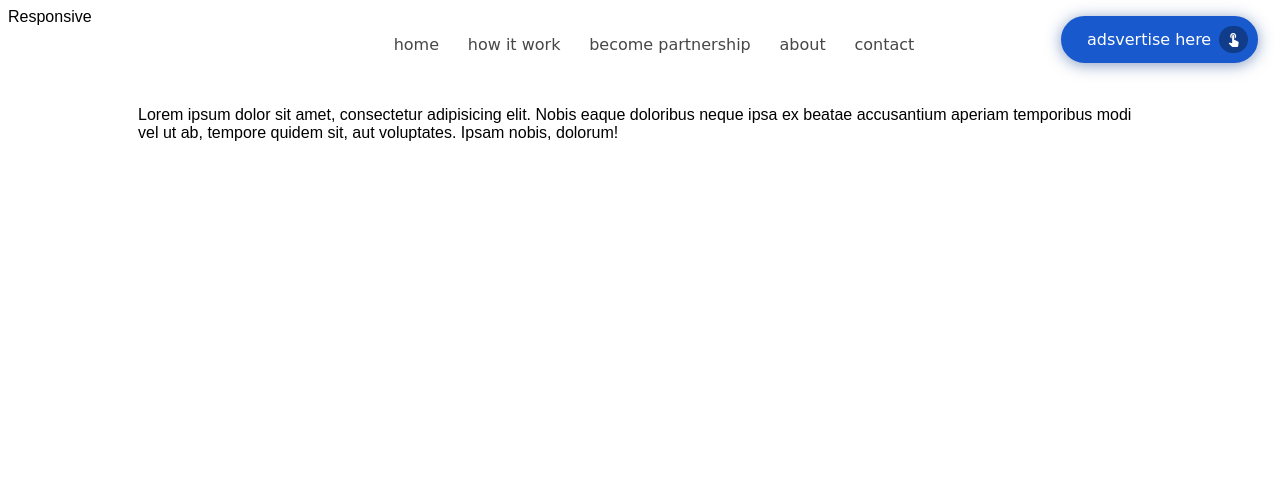
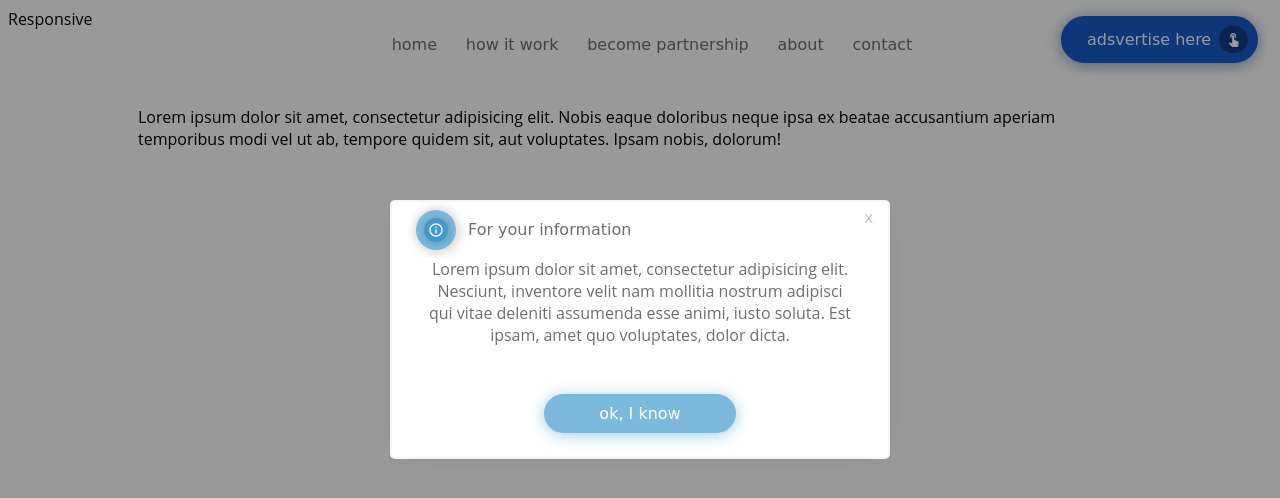
Before and after one commit to novalufian/angkods, a website: page index.html in a window 1280 px wide. Drawn offline with Linux system fonts and the light colour scheme; a web font is replaced by a local one.

Commit message:
adding modal pop up

```diff
--- a/index.html
+++ b/index.html
@@ -7,13 +7,13 @@
 
 	<title>Document</title>
 	<link rel="stylesheet" href="dist/css/normalize.css">
+	<link rel="stylesheet" href="dist/css/flexboxgrid.min.css">
 	<link rel="stylesheet" href="dist/css/angkods.min.css">
-	<link rel="stylesheet" href="dist/css/flexboxgrid.min.css">
 
 	<link href="https://fonts.googleapis.com/icon?family=Material+Icons"
       rel="stylesheet">
 </head>
-<body>
+<body class="open-sans">
 	<!--header fix top tag-->
 	<header class="header-fix-top">
 		<!--header content-->
@@ -59,5 +59,39 @@
 			Lorem ipsum dolor sit amet, consectetur adipisicing elit. Nobis eaque doloribus neque ipsa ex beatae accusantium aperiam temporibus modi vel ut ab, tempore quidem sit, aut voluptates. Ipsam nobis, dolorum!
 		</div>
 	</div>
+
+
+	<div class="modal">
+        <!--main-modal for content the modal-->
+       <div class="main-modal modal-md modal-info">
+           <!--modal header-->
+           <div class="modal-header ">
+               <!--title modal-->
+               <div class="modal-title fredoke">
+                   <span class="add-ons">
+                       <i class="material-icons">info_outline</i>
+                   </span>
+                   <p>For your information</p>
+               </div>
+               <!--close button top right-->
+               <button class="btn-close">x</button>
+           </div>
+
+           <!--modal body for content data-->
+           <div class="modal-body open-sans">
+               <div class="modal-icon">
+               </div>
+
+               <p>Lorem ipsum dolor sit amet, consectetur adipisicing elit. Nesciunt, inventore velit nam mollitia nostrum adipisci qui vitae deleniti assumenda esse animi, iusto soluta. Est ipsam, amet quo voluptates, dolor dicta.</p>
+           </div>
+
+           <!--modal footer for bbutton-->
+           <div class="modal-footer fredoke">
+               <button class="btn btn-info rounded btn-confirm-sigle">
+                   ok, I know
+               </button>
+           </div>
+       </div>
+    </div>
 </body>
 </html>
--- a/sass/_button.scss
+++ b/sass/_button.scss
@@ -78,3 +78,17 @@ $bg-list-dark : $primary-color-dark $danger-color-dark $warning-color-dark $succ
 .rounded{
     border-radius: 100px;
 }
+.btn-close{
+    flex: 1;
+    align-items: flex-start;
+    float: right;
+    font-family: $fredoke;
+    line-height: 1em;
+    font-size: 1em;
+    border: none;
+    background: transparent;
+    height: 1em;
+    width: 1em;
+    margin-top: .5em;
+    color: $default-color-dark;
+}
--- a/sass/_carosul.scss
+++ b/sass/_carosul.scss
@@ -1,14 +1,9 @@
 .banner{
-    position: relative;
-    width: 100%;
-    height: 100vh;
-
     .carosul-item{
         float: left;
         width: 80%;
         margin: 0 10%;
         height: 80vh;
-        // background: yellow;
         padding: 10px;
     }
 }
--- a/sass/_modal.scss
+++ b/sass/_modal.scss
@@ -0,0 +1,117 @@
+.modal{
+    float: left;
+    display: block;
+    position: fixed;
+    z-index: 1000;
+    width: 100%;
+    height: 100vh;
+    background: rgba($overlay-bg, .4);
+    .main-modal{
+        top: 0;
+        bottom: 0;
+        left: 0;
+        right: 0;
+        background: $default-color-light;
+        box-sizing: border-box;
+        border: 2px solid rgba($default-color, .5);
+        border-radius: 5px;
+        box-shadow: 1px 1px 40px rgba($overlay-bg, .05);
+
+        .modal-header{
+            float: left;
+            display: flex;
+            width: 100%;
+            overflow: hidden;
+            color: $font-color-default-light;
+            .modal-title{
+                flex : 11;
+                box-sizing: border-box;
+                padding: 1em;
+
+                p{
+                    float: left;
+                    font-size: 1em;
+                    line-height: 1em;
+                    padding: .25em;
+                }
+                .add-ons i{
+                    @extend p;
+                    border-radius: 100px;
+                }
+            }
+        }
+        .modal-body{
+            width: 100%;
+            box-sizing: border-box;
+            padding: 1.5em 2em;
+            color: $font-color-default-light;
+            .modal-icon{
+                width: 100%;
+                text-align: center;
+            }
+            p{
+                text-align: center;
+            }
+        }
+
+        .modal-footer{
+            @extend .modal-body;
+            display: flex;
+            justify-content: space-around;
+            .btn-confirm{
+                flex: 2;
+                margin: 0 3em;
+            }
+            .btn-confirm-sigle{
+                flex: 1;
+                margin: 0 7.5em;
+            }
+        }
+    }
+    .modal-md{
+        width: 500px;
+        // min-height: 50vh;
+        margin: 25vh auto;
+    }
+}
+
+$color-list :primary danger warning success info default;
+$bg-list-dark : $primary-color-dark $danger-color-dark $warning-color-dark $success-color-dark $info-color-dark $default-color-dark;
+$bg-list : $primary-color $danger-color $warning-color $success-color $info-color $default-color;
+
+@each $current-color in $color-list{
+    $i : index($color-list, $current-color);
+    .modal-#{$current-color}{
+        .add-ons i{
+            color: white;
+            background: nth($bg-list-dark, $i);
+            box-shadow: 1px 1px 5px .2em rgba(0,0,0,.1),
+                        0 0 0 .5em nth($bg-list, $i),
+                        1px 1px 10px .7em rgba(0,0,0,.15);
+            margin: 0 1em;
+        }
+    }
+
+}
+
+@media(max-width : 800px){
+    .modal{
+        .modal-md{
+            width:300px;
+            margin: 25vh auto;
+        }
+
+        .main-modal{
+            .modal-footer{
+                .btn-confirm{
+                    margin: 0 .5em;
+                }
+
+                 .btn-confirm-sigle{
+                    margin: 0 3em;
+                }
+            }
+        }
+
+    }
+}
--- a/sass/_variable.scss
+++ b/sass/_variable.scss
@@ -33,13 +33,14 @@ $default-color-light : lighten($default-color, $persent-basis);
 
 // font
 // =============
-@import url('https://fonts.googleapis.com/css?family=Fredoka+One, Racing+Sans+One');
+@import url('https://fonts.googleapis.com/css?family=Fredoka+One, Racing+Sans+One, Open+Sans');
 $fredoke : 'Fredoka One', cursive;
 
 .fredoke {font-family: $fredoke;}
 .racing { font-family: 'Racing Sans One', cursive;}
+.open-sans{font-family: 'Open Sans', sans-serif;}
 
 $font-color-default : #212121;
 
-$font-color-default-dark : darken($font-color-default, $persent-basis);
-$font-color-default-light : lighten($font-color-default, $persent-basis);
+$font-color-default-dark : darken($font-color-default, $persent-basis*2);
+$font-color-default-light : lighten($font-color-default, $persent-basis*2);
--- a/sass/angkods.scss
+++ b/sass/angkods.scss
@@ -5,9 +5,12 @@
     padding: 0;
     font-size: 1em;
     box-sizing: border-box;
+    border: none;
+    outline: none;
 
 }
 body {
+    z-index: 0;
     background: $default-color-light;
     h1 {
         margin: 10px;
@@ -25,8 +28,8 @@ body {
 }
 
 @import '_navigation';
+@import '_modal';
 // @import '_grid';
 // @import '_alert';
-// @import '_modal';
 @import '_button';
 @import '_carosul';
```
Also changed, not shown: layout/modal.html (added, +52 -0 lines), layout/modal_list.html (added, +35 -0 lines), dist/css/angkods.min.css, 1 other file.
